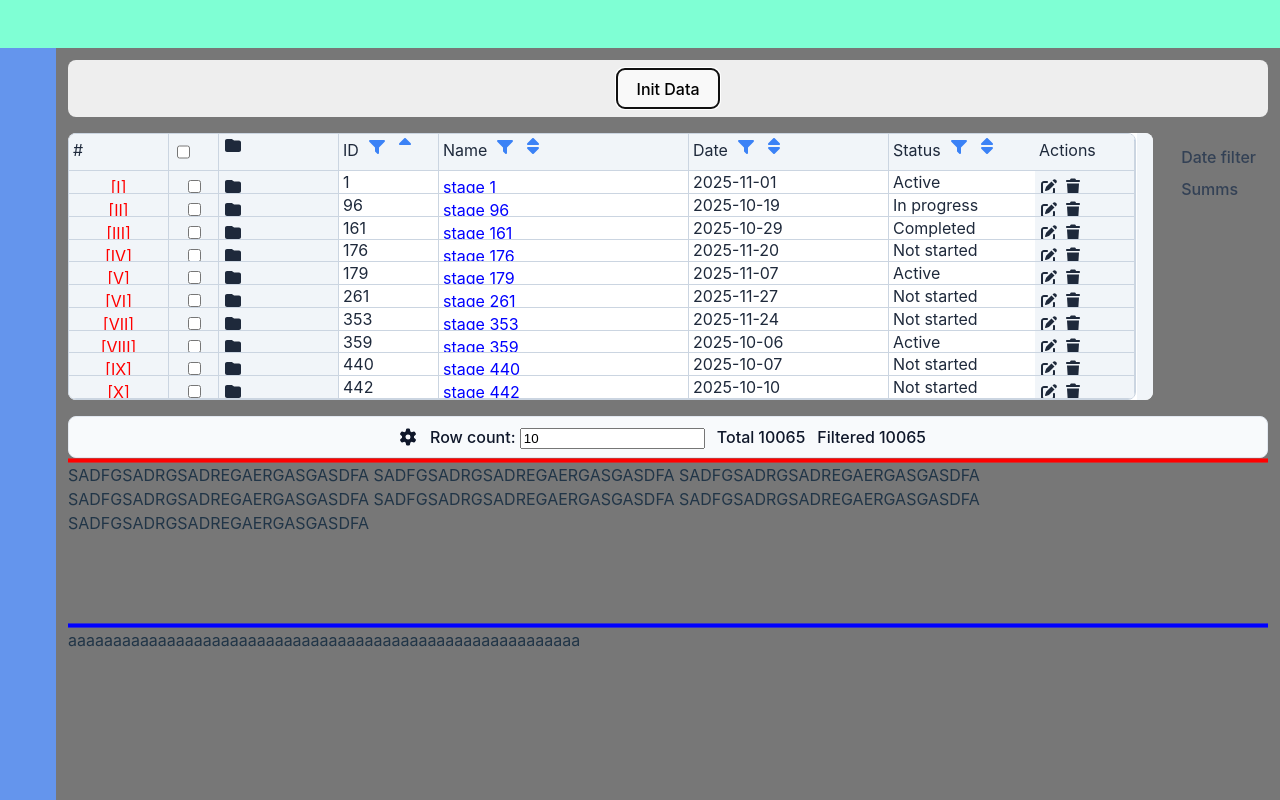
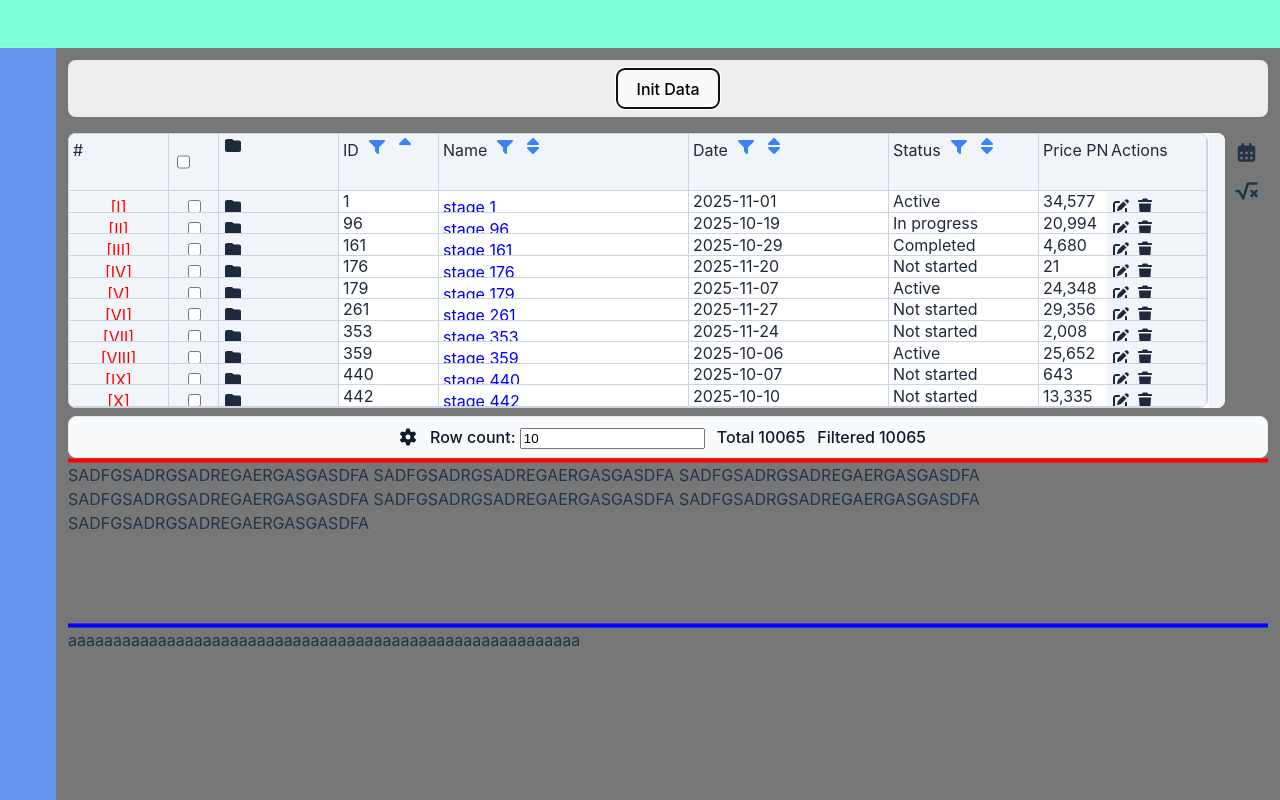
Before and after one commit to kolesnikovsv2018-oss/NewTableVue3, a Vue app: page / in a window 1280 px wide. Both pictures are taken after a click on the button "Init Data". Built offline with nearby package versions, Linux system fonts and the light colour scheme.

Commit message:
5 - update NewReestrSideMenu

```diff
--- a/src/components/NewReestr/NewReestr.vue
+++ b/src/components/NewReestr/NewReestr.vue
@@ -22,6 +22,7 @@
 // import NewReestrColumnSettings from './components/NewReestrColumnSettings/NewReestrColumnSettings.vue';
 import NewReestrSettings from './components/NewReestrSettings/NewReestrSettings.vue';
 import NewReestrColumnSettingsModal from './components/NewReestrColumnSettings/NewReestrColumnSettingsModal.vue';
+import NewReestrSideMenu from './components/NewReestrSideMenu/NewReestrSideMenu.vue';
 
 const props = defineProps<{
   initialData: INewTableRow[];
@@ -131,16 +132,6 @@
 <template>
   <div class="new-reestr">
     <div class="new-reestr__data">
-      <!-- <div class="new-reestr__column-settings__wrapper">
-        <NewReestrColumnSettings
-          v-bind="{
-            columns: props.initialColumns,
-            columnsSettings,
-          }"
-          @change:column-settings="onChangeColumnSettings"
-        />
-      </div> -->
-
       <NewTableWrapper
         ref="newTableWrapperRef"
         class="new-reestr__new-table-wrapper"
@@ -187,23 +178,19 @@
         </template>
       </NewTableWrapper>
 
-      <div
-        v-if="!!sideMenuItems?.length"
+      <NewReestrSideMenu
+        :sideMenuItems="props.sideMenuItems"
         class="new-reestr__side-menu"
+        @select:side-menu-item="onSideMenuItemClick"
       >
-        <slot name="before-side-menu" />
-        <div class="new-reestr__side-menu__items">
-          <div
-            v-for="(menuItem) in sideMenuItems"
-            :key="menuItem.actionName"
-            class="new-reestr__side-menu__item"
-            @click="onSideMenuItemClick(menuItem)"
-          >
-            {{ menuItem.label }}
-          </div>
-        </div>
-        <slot name="after-side-menu" />
-      </div>
+        <template #before-side-menu>
+          <slot name="before-side-menu" />
+        </template>
+
+        <template #after-side-menu>
+          <slot name="after-side-menu" />
+        </template>
+      </NewReestrSideMenu>
     </div>
 
     <NewReestrSettings
@@ -247,7 +234,7 @@
   display: flex;
   flex-direction: column;
   align-items: center;
-  gap: 16px;
+  gap: 8px;
 
   flex: 1 1;
   max-height: 100%;
@@ -260,16 +247,10 @@
   align-items: stretch;
   justify-content: space-between;
   flex-wrap: nowrap;
-  gap: 16px;
 
   flex: 1 1;
   min-height: 0;
   width: 100%;
-}
-
-.new-reestr__column-settings__wrapper {
-  flex: 0 0;
-  width: fit-content;
 }
 
 .new-reestr__new-table-wrapper {
@@ -278,34 +259,11 @@
 }
 
 .new-reestr__side-menu {
-  display: flex;
-  align-items: stretch;
-  padding: 8px;
-  box-sizing: border-box;
+  background-color: var(--color-background-secondary);
 
   flex: 0 0;
   width: fit-content;
   height: 100%;
-
-  position: relative;
-}
-
-.new-reestr__side-menu__item {
-  text-wrap: nowrap;
-  cursor: pointer;
-  width: 100%;
-  padding: 4px;
-  box-sizing: border-box;
-}
-
-.new-reestr__side-menu__item {
-  color: #334155;
-  font-weight: 500;
-}
-
-.new-reestr__side-menu__item:hover {
-  background-color: #f1f5f9;
-  color: #0f172a;
 }
 
 .new-reestr-settings {
@@ -322,13 +280,4 @@
   color: #0f172a;
   font-weight: 500;
 }
-
-.new-reestr-columns-settings__info {
-  margin-left: 16px;
-  display: flex;
-  gap: 8px;
-  align-items: center;
-  color: #334155;
-  font-weight: 500;
-}
 </style>
--- /dev/null
+++ b/src/components/NewReestr/components/NewReestrSideMenu/NewReestrSideMenu.vue
@@ -0,0 +1,94 @@
+<script setup lang="ts">
+import { FontAwesomeIcon } from '@fortawesome/vue-fontawesome';
+import { INewMenuItem } from '../../../NewContextMenu/types';
+
+const props = defineProps<{
+  sideMenuItems?: INewMenuItem[];
+  showLabels?: boolean;
+}>();
+
+const emit = defineEmits<{
+  (e: 'select:side-menu-item', menuIrem: INewMenuItem): void;
+}>();
+
+function onSideMenuItemClick(menuItem: INewMenuItem) {
+  emit('select:side-menu-item', menuItem);
+}
+</script>
+
+<template>
+  <div
+    v-if="!!sideMenuItems?.length"
+    class="new-reestr__side-menu"
+  >
+    <slot name="before-side-menu" />
+    <div class="new-reestr__side-menu__items">
+      <div
+        v-for="(menuItem) in sideMenuItems"
+        :key="menuItem.actionName"
+        class="new-reestr__side-menu__item"
+        @click="onSideMenuItemClick(menuItem)"
+      >
+        <FontAwesomeIcon
+          v-if="menuItem.icon"
+          :title="menuItem.label"
+          :icon="menuItem.icon"
+          class="new-reestr__side-menu__item-icon"
+        />
+        <span
+          v-else-if="!menuItem.label || props.showLabels"
+          class="new-reestr__side-menu__item-label"
+        >
+          {{ menuItem.label }}
+        </span>
+      </div>
+    </div>
+    <slot name="after-side-menu" />
+  </div>
+</template>
+
+<style lang="css" scoped>
+.new-reestr__side-menu {
+  --side-menu-item-icon-font-size: 20px;
+  --side-menu-item-color-background-hover: #f1f5f9;
+  --side-menu-item-color-hover: #1e293b;
+
+  position: relative;
+  box-sizing: border-box;
+}
+
+.new-reestr__side-menu__items {
+  display: flex;
+  flex-direction: column;
+  align-items: center;
+  justify-content: center;
+  gap: 8px;
+  box-sizing: border-box;
+  padding: 6px;
+}
+
+.new-reestr__side-menu__item {
+  cursor: pointer;
+
+  border-radius: 4px;
+  transition: background-color 0.3s;
+  transition: color 0.3s;
+  text-align: center;
+
+  padding: 0.2rem;
+  box-sizing: border-box;
+}
+
+.new-reestr__side-menu__item:hover {
+  background-color: var(--side-menu-item-color-background-hover);
+  color: var(--side-menu-item-color-hover);
+}
+
+.new-reestr__side-menu__item-icon {
+  font-size: var(--side-menu-item-icon-font-size);
+}
+
+.new-reestr__side-menu__item-label {
+  font-size: 14px;
+}
+</style>
--- a/src/components/NewTable/NewTable.vue
+++ b/src/components/NewTable/NewTable.vue
@@ -226,7 +226,7 @@
 
 .new-table :deep(.new-table__header__row) {
   display: flex;
-  height: var(--nt-header-height);
+  /* height: var(--nt-header-height); */
   align-items: center;
   background-color: var(--nt-header-bg);
   box-sizing: border-box;
--- a/src/components/NewTable/components/NewTableHeader/NewTableHeader.vue
+++ b/src/components/NewTable/components/NewTableHeader/NewTableHeader.vue
@@ -276,6 +276,7 @@
           :style="{
             position: 'absolute',
             zIndex: 3,
+            top: '100%',
           }"
         />
 
--- a/src/pages/TestPage1/testdata/testSideMenuItems.ts
+++ b/src/pages/TestPage1/testdata/testSideMenuItems.ts
@@ -1,12 +1,17 @@
 import type { INewMenuItem } from "../../../components/NewContextMenu/types";
+
+import { faCalendarDays } from "@fortawesome/free-solid-svg-icons";
+import { faSquareRootVariable } from "@fortawesome/free-solid-svg-icons";
 
 export const testSideMenuItems: INewMenuItem[] = [
   {
     label: 'Date filter',
     actionName: 'date-filter',
+    icon: faCalendarDays,
   },
   {
     label: 'Summs',
     actionName: 'summs',
+    icon: faSquareRootVariable,
   },
 ];
```
